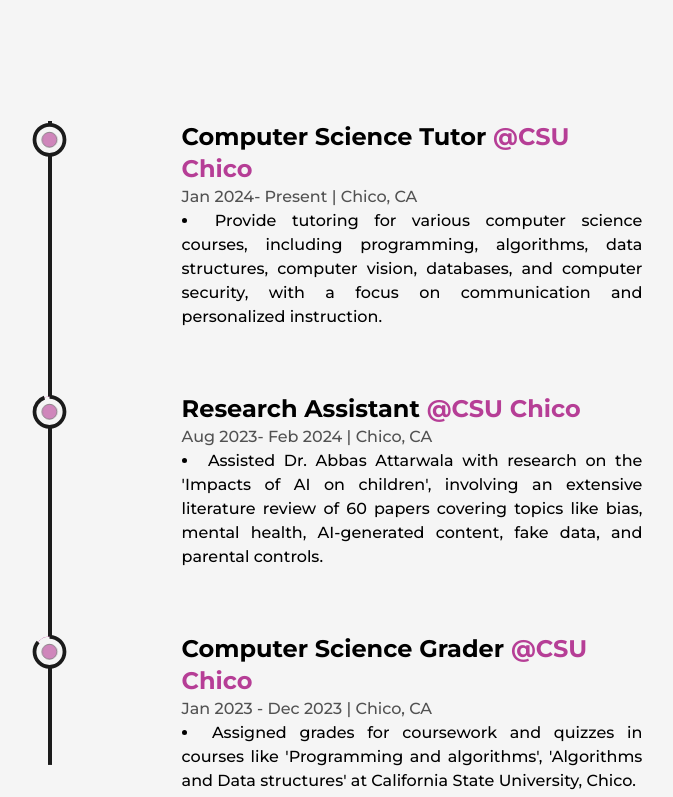
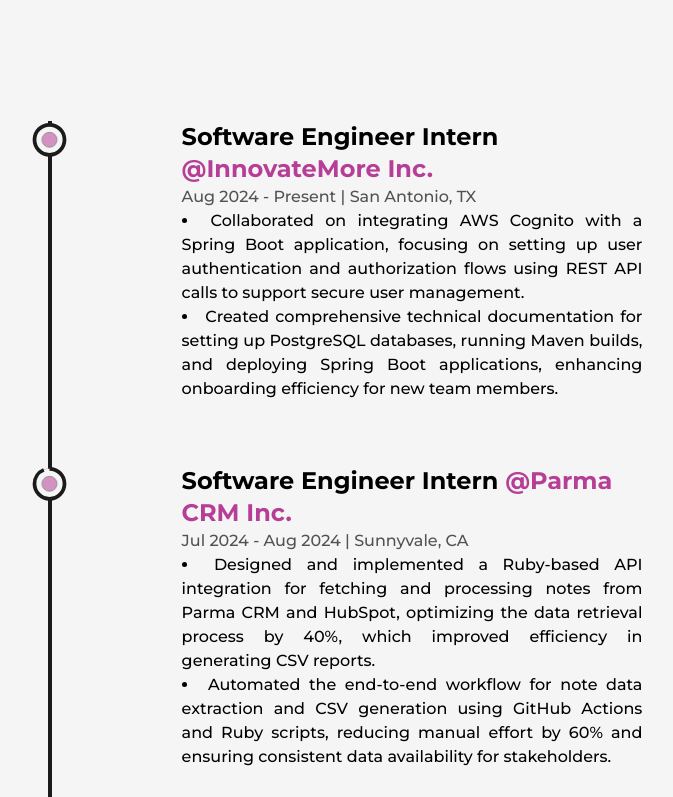
Before and after one commit to sourabhk25/web_portfolio, a Next.js app: page /about in a window 1280 px wide. Shown: the part 2523-3320 px from the top of the page, without its empty margins (244-917 px from the left). Built offline with nearby package versions, Linux system fonts and the light colour scheme.

Commit message:
Internship experience added

```diff
--- a/src/components/Education.js
+++ b/src/components/Education.js
@@ -83,7 +83,7 @@
 
           <Details
             type="Master of Science in Computer Science"
-            time="Aug 2022 - May 2024"
+            time="Aug 2022 - Aug 2024"
             place="California State University, Chico"
             cgpa="3.91 / 4.0"
             info="Working on a Master's research project which extracts content from research papers related to Live coding technique in education
--- a/src/components/Experience.js
+++ b/src/components/Experience.js
@@ -64,26 +64,49 @@
           />
           <ul className="w-full flex flex-col items-start justify-between ml-4 xs:ml-2">
             <Details
+              position="Software Engineer Intern"
+              company="InnovateMore Inc."
+              companyLink="N/A"
+              time="Aug 2024 - Present"
+              address="San Antonio, TX"
+              work="Collaborated on integrating AWS Cognito with a Spring Boot application, focusing on setting up user authentication and authorization
+              flows using REST API calls to support secure user management.; Created comprehensive technical documentation for setting up
+              PostgreSQL databases, running Maven builds, and deploying Spring Boot applications, enhancing onboarding efficiency for new team members."
+            />
+
+            <Details
+              position="Software Engineer Intern"
+              company="Parma CRM Inc."
+              companyLink="https://www.parma.ai/"
+              time="Jul 2024 - Aug 2024"
+              address="Sunnyvale, CA"
+              work="Designed and implemented a Ruby-based API integration for fetching and processing notes from Parma CRM and HubSpot,
+              optimizing the data retrieval process by 40%, which improved efficiency in generating CSV reports.; Automated the end-to-end workflow
+              for note data extraction and CSV generation using GitHub Actions and Ruby scripts, reducing manual effort by 60% and ensuring consistent
+              data availability for stakeholders."
+            />
+
+            {/* <Details
               position="Computer Science Tutor"
               company="CSU Chico"
               companyLink="https://www.csuchico.edu/csci/"
-              time="Jan 2024- Present"
+              time="Jan 2024 - May 2024"
               address="Chico, CA"
-              work="Provide tutoring for various computer science courses, including programming, algorithms, data structures,
+              work="Provided tutoring for various computer science courses, including programming, algorithms, data structures,
               computer vision, databases, and computer security, with a focus on communication and personalized instruction."
-            />
+            /> */}
 
             <Details
               position="Research Assistant"
               company="CSU Chico"
               companyLink="https://www.csuchico.edu/csci/"
-              time="Aug 2023- Feb 2024"
+              time="Aug 2023 - Feb 2024"
               address="Chico, CA"
               work="Assisted Dr. Abbas Attarwala with research on the 'Impacts of AI on children', involving an extensive literature review of 60 papers covering
               topics like bias, mental health, AI-generated content, fake data, and parental controls."
             />
 
-            <Details
+            {/* <Details
               position="Computer Science Grader"
               company="CSU Chico"
               companyLink="https://www.csuchico.edu/csci/"
@@ -91,13 +114,13 @@
               address="Chico, CA"
               work="Assigned grades for coursework and quizzes in courses like 'Programming and algorithms', 'Algorithms and
               Data structures' at California State University, Chico."
-            />
+            /> */}
 
             <Details
               position="Senior Software Engineer"
               company="HSBC"
               companyLink="https://www.hsbc.com/careers/where-we-hire/india/technology"
-              time="Mar 2022- Jul 2022"
+              time="Mar 2022 - Jul 2022"
               address="Pune, India"
               work="Developed and optimized data migration solutions, reducing execution time by 120% through REST APIs for
                Hadoop to PostgreSQL and Hadoop to Oracle, and utilized on-premises VMs for deployment.;
```
